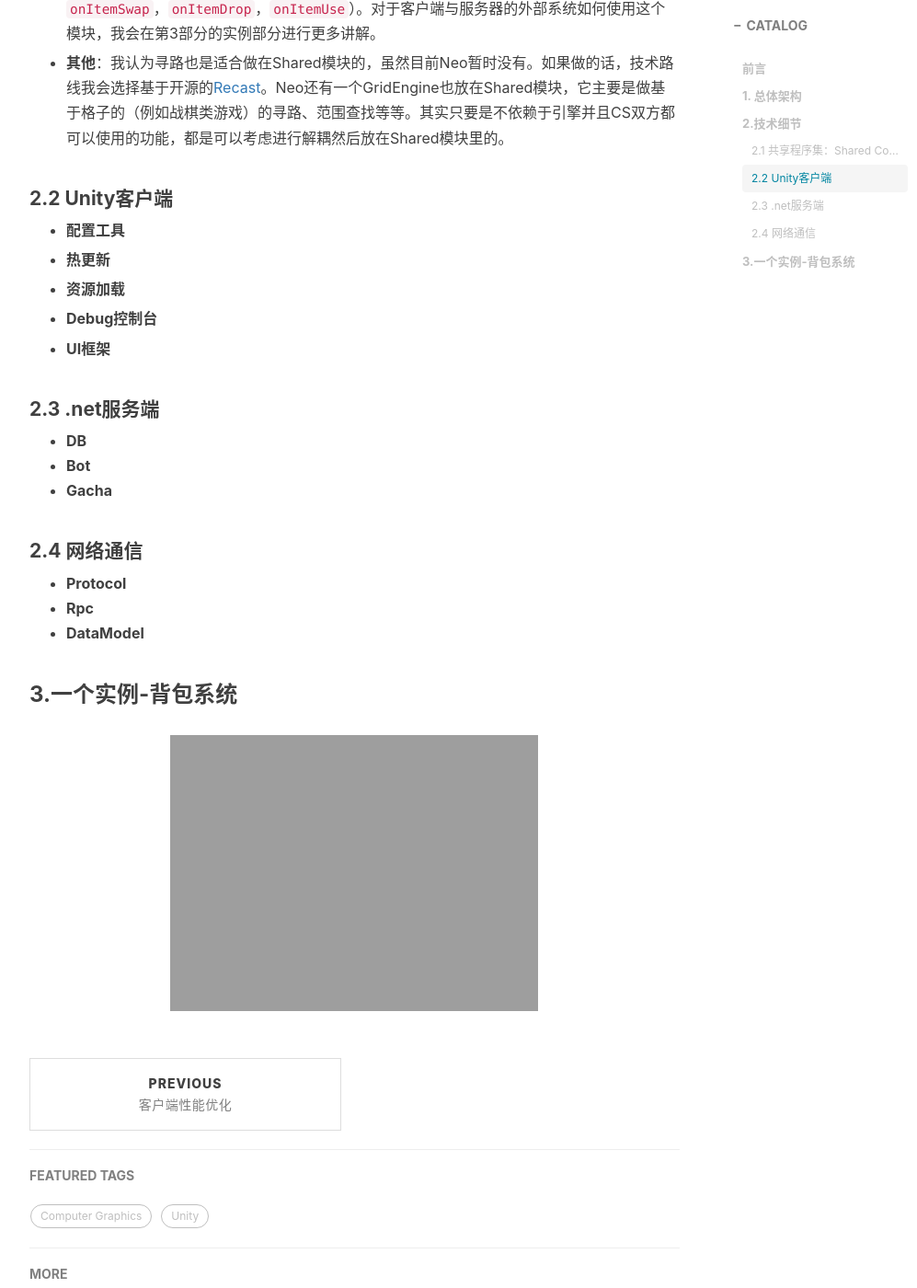
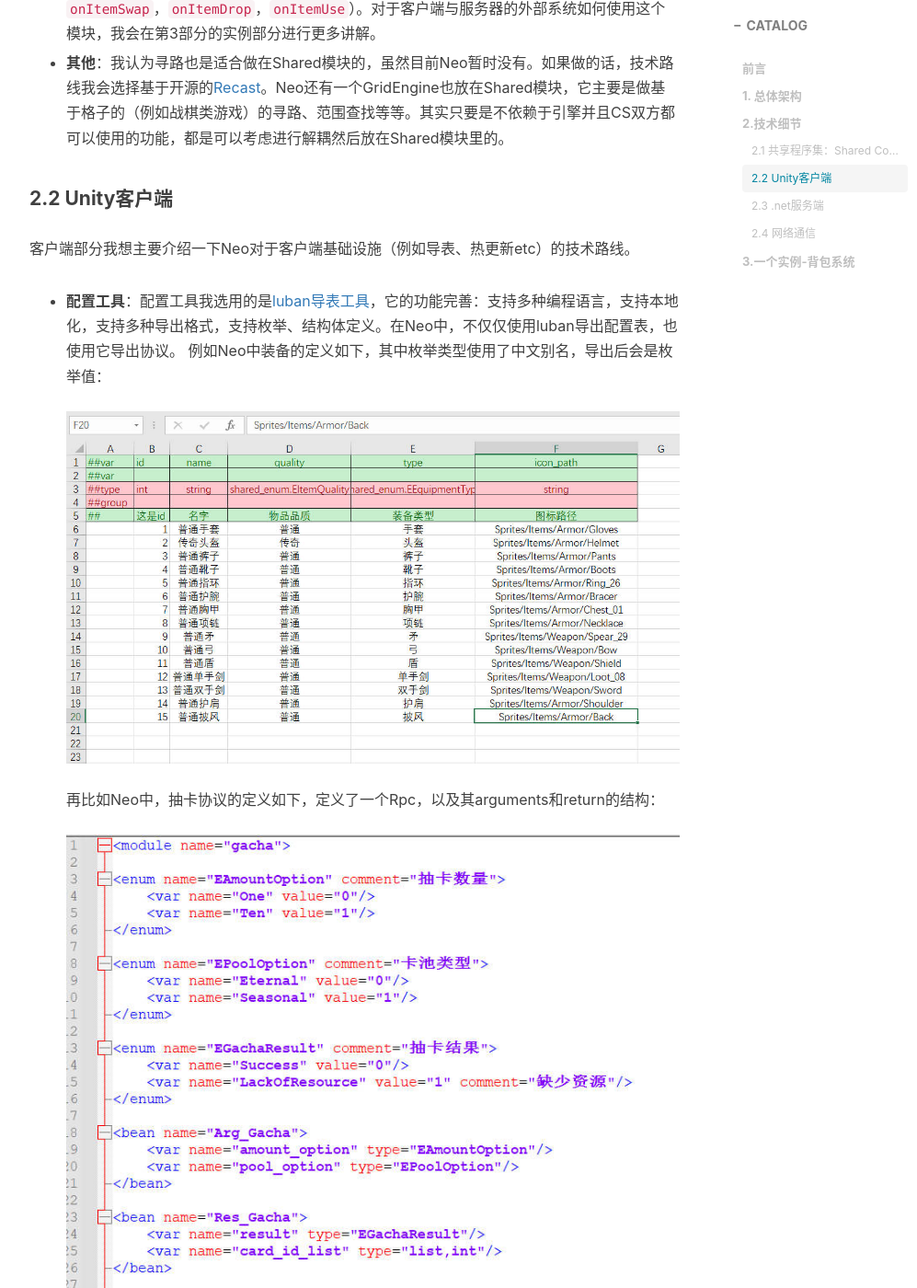
Before and after one commit to JohnYoung404/JohnYoung404.github.io, a Jekyll site: the page built from _posts/2023-11-20-Introduction to Neo.md, in a window 1280 px wide and 1400 px high, scrolled down 4815 px. Shown: the whole window at 92% size, without its empty margins (233-1230 px from the left). Built offline with Jekyll 4.4.1, drawn with Linux system fonts in a browser that asks for light colours; nearby versions of some CDN libraries; comment, search, counter and statistics services are not loaded.

Commit message:
udpate Neo

```diff
--- a/_posts/2023-11-20-Introduction to Neo.md
+++ b/_posts/2023-11-20-Introduction to Neo.md
@@ -73,13 +73,19 @@ Neo是我这两三年来的一个兴趣项目，我的初衷是在这个项目
 
 #### 2.2 Unity客户端
 
-* **配置工具**
+客户端部分我想主要介绍一下Neo对于客户端基础设施（例如导表、热更新etc）的技术路线。
 
+* **配置工具**：配置工具我选用的是[luban导表工具](https://github.com/focus-creative-games/luban)，它的功能完善：支持多种编程语言，支持本地化，支持多种导出格式，支持枚举、结构体定义。在Neo中，不仅仅使用luban导出配置表，也使用它导出协议。
+例如Neo中装备的定义如下，其中枚举类型使用了中文别名，导出后会是枚举值：
+![](https://johnyoung404.github.io/img/Neo/config.jpg)
+再比如Neo中，抽卡协议的定义如下，定义了一个Rpc，以及其arguments和return的结构：
+![](https://johnyoung404.github.io/img/Neo/gacha.jpg)
 * **热更新**
 
 * **资源加载**
 
 * **Debug控制台**
+![](https://johnyoung404.github.io/img/Neo/console.jpg)
 
 * **UI框架**
 
```
Also changed, not shown: img/Neo/config.jpg (added), img/Neo/console.jpg (added), img/Neo/gacha.jpg (added).
